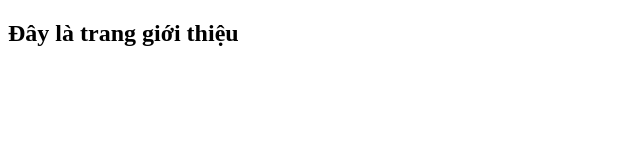
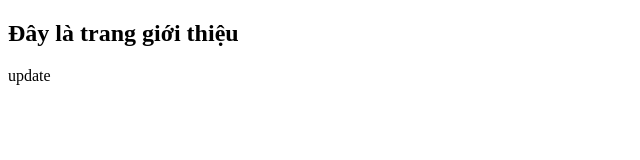
Before and after one commit to dvm04vn/bai-13, a plain HTML site: page about.html in a window 1280 px wide. Shown: the full height of the page, 0-640 px from the left. Drawn offline with Linux system fonts and the light colour scheme.

Commit message:
Creat update nhe

```diff
--- a/about.html
+++ b/about.html
@@ -7,5 +7,6 @@
 </head>
 <body>
     <h2>Đây là trang giới thiệu</h2>
+    <p>update</p>
 </body>
 </html>
```
Also changed, not shown: content.html (+1 -0 lines).
